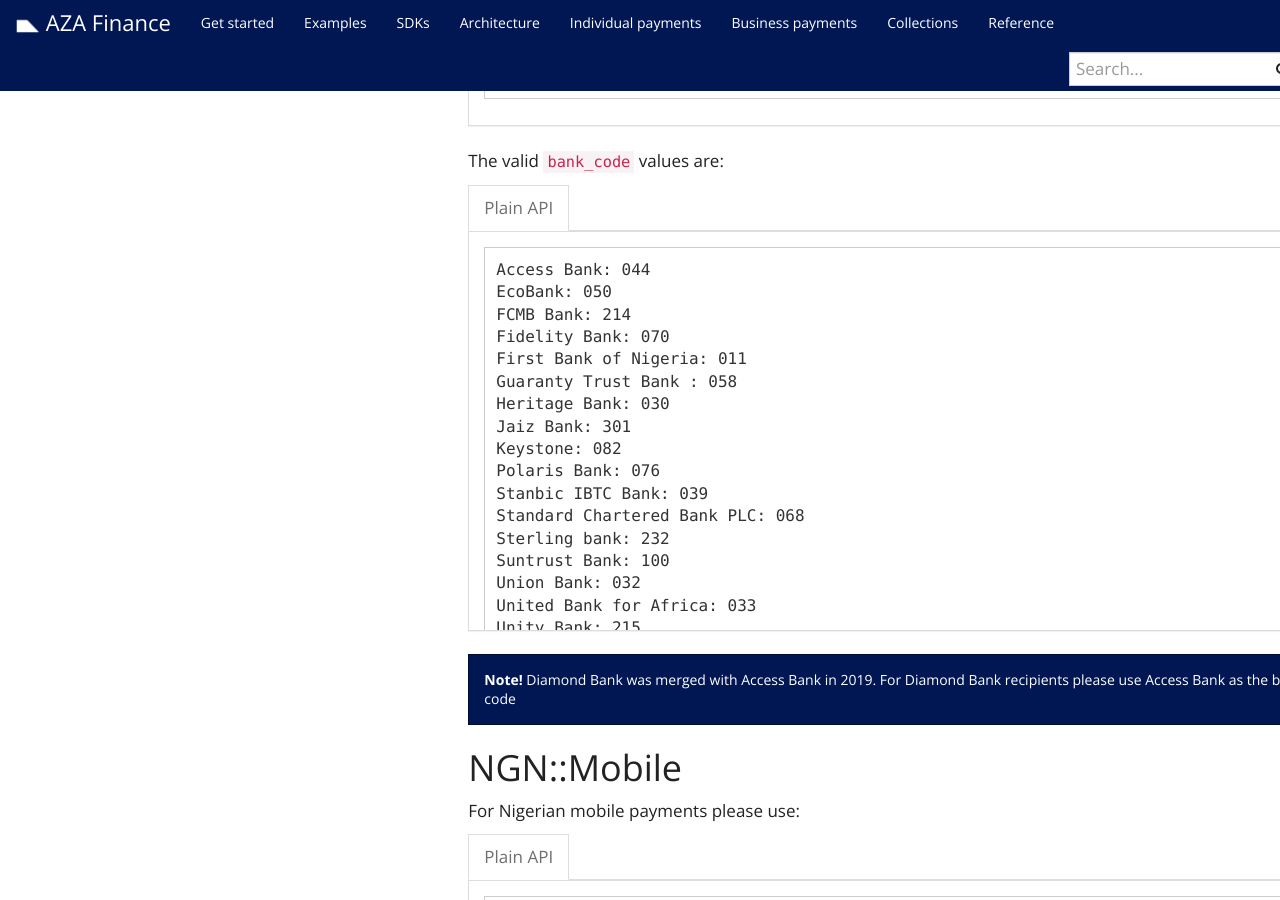
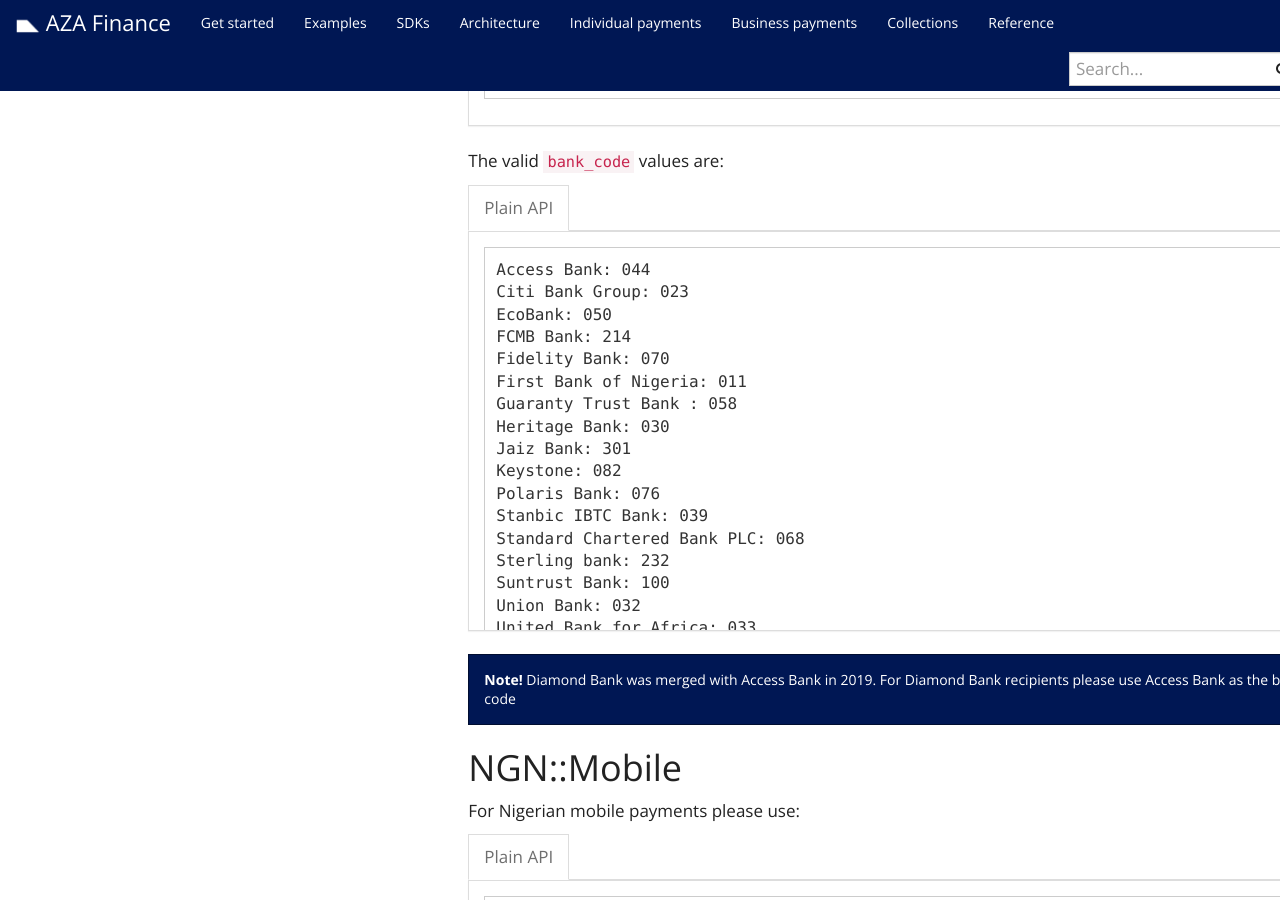
Before and after one commit to transferzero/api-documentation, a Jekyll site: the page built from _docs/individual-payments.md, in a window 1280 px wide and 900 px high, scrolled down 1348 px. Built offline with Jekyll 4.4.1, drawn with Linux system fonts in a browser that asks for light colours; nearby versions of some CDN libraries; comment, search, counter and statistics services are not loaded.

Commit message:
BTA-8567 Add CITI Bank for NGN payouts (#115)
* BTA-8567 Add CITI Bank for NGN payouts

* BTA 8567 Update naming

````diff
--- a/_docs/individual-payments.md
+++ b/_docs/individual-payments.md
@@ -40,6 +40,7 @@
 {% capture data-raw %}
 ```
 Access Bank: 044
+Citi Bank Group: 023
 EcoBank: 050
 FCMB Bank: 214
 Fidelity Bank: 070
````
